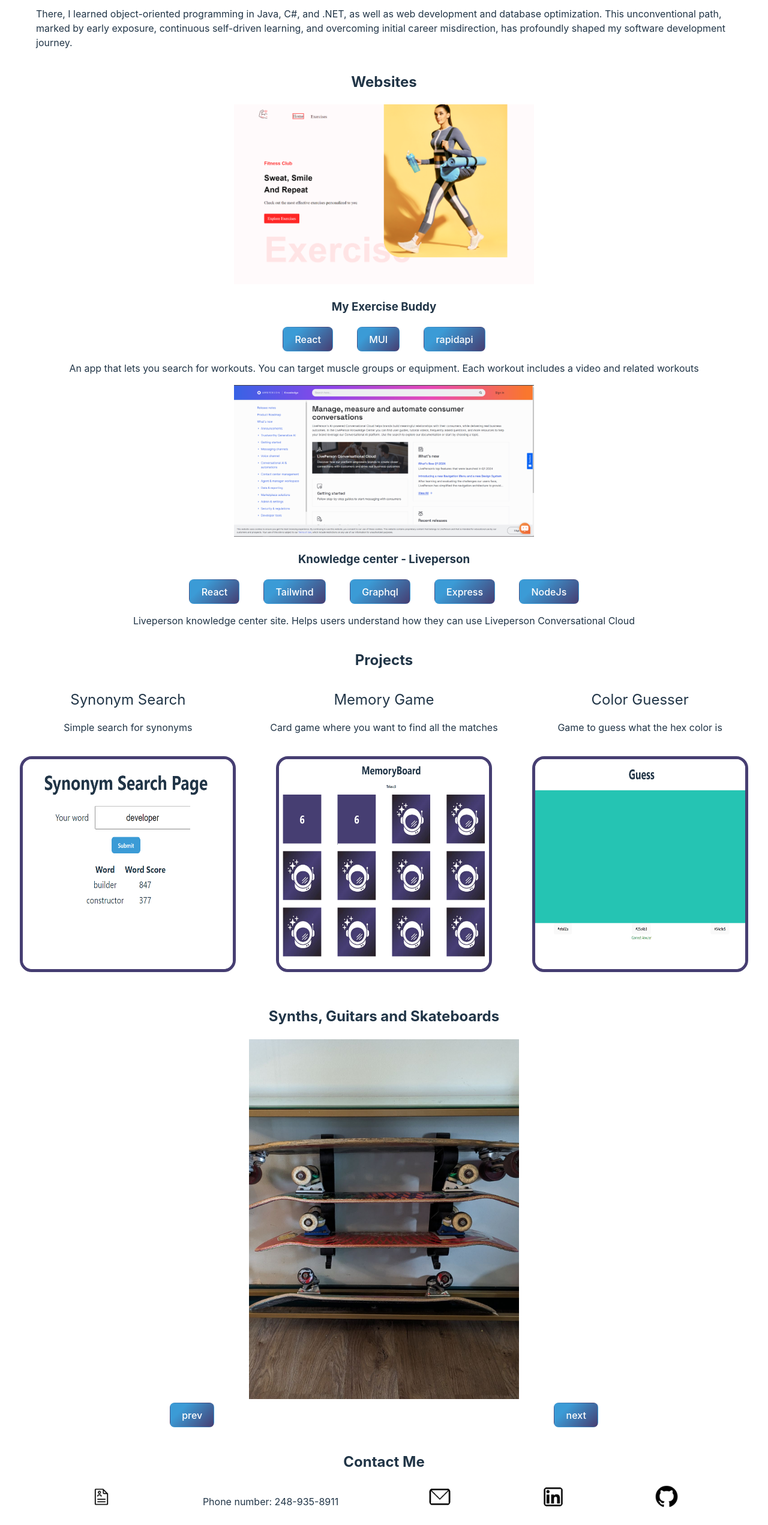
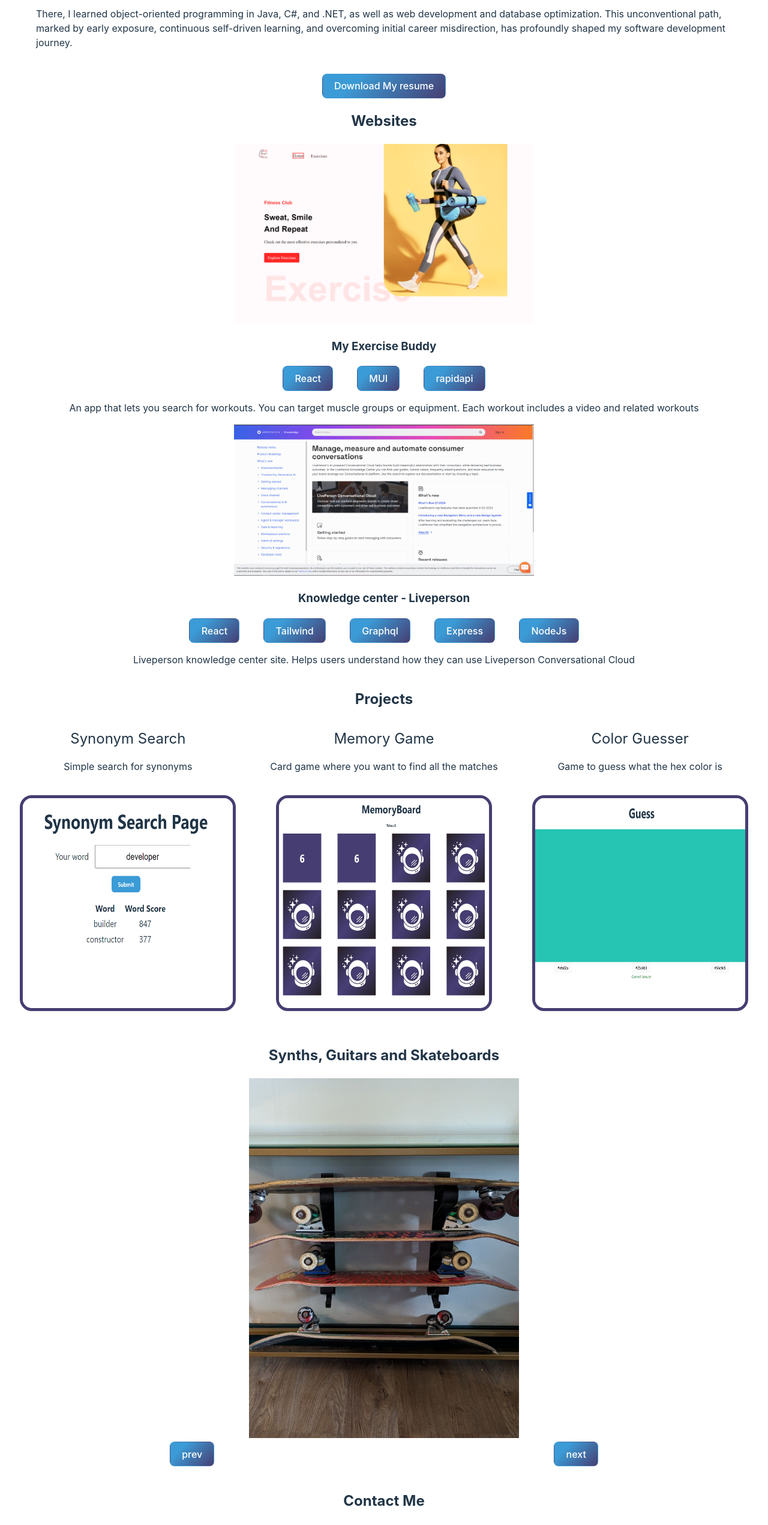
Before and after one commit to acdickin/react-projects, a React (Vite) app: page / in a window 1280 px wide. Shown: the part 1140-3683 px from the top of the page at 60% size. Built offline with nearby package versions, Linux system fonts and the light colour scheme.

Commit message:
added resume after journey

```diff
--- a/src/components/Contact.tsx
+++ b/src/components/Contact.tsx
@@ -1,6 +1,6 @@
 import linkedin from '../assets/linkedin.png'
 import github from '../assets/GitHub.png'
-import resume from '../assets/AndrewCosmic-Resume.pdf'
+import resume from '../assets/AndrewCosmicResume.pdf'
 import email from '../assets/email.png'
 import resumeImg from '../assets/resume.png'
 
@@ -12,15 +12,10 @@ const Contact = () => {
                 <a href={resume}>
                     <img className="social-img" src={resumeImg} alt="resume" />
                 </a>
-                <p>Phone number: 248-935-8911</p>
                 <a href="mailto: acdickin@gmail.com"> <img className="social-img" src={email} alt="linkedin" /></a>
                 <a href="https://www.linkedin.com/in/andrew-cosmic-a8bbb22a/" target="_blank">
                     <img className="social-img" src={linkedin} alt="linkedin" />
                 </a>
-                <a href="https://github.com/acdickin/" target="_blank">
-                    <img className="social-img" src={github} alt="github" />
-                </a>
-
             </div>
         </div>
     )
--- a/src/components/Header.tsx
+++ b/src/components/Header.tsx
@@ -3,7 +3,7 @@ import "../App.css"
 import linkedin from '../assets/linkedin.png'
 import email from '../assets/email.png'
 import resumeImg from '../assets/resume.png'
-import resume from '../assets/AndrewCosmic-Resume.pdf'
+import resume from '../assets/AndrewCosmicResume.pdf'
 
 import { useLocation } from 'react-router-dom';
 const Header = () => {
--- a/src/components/Journey.tsx
+++ b/src/components/Journey.tsx
@@ -1,4 +1,5 @@
 import fun from '../assets/fun-me.jpg'
+import resume from '../assets/AndrewCosmicResume.pdf'
 const Journey = () => {
     return (
         <div className="heroBanner">
@@ -12,7 +13,12 @@ const Journey = () => {
                     <p> Although my parents dissuaded me from pursuing IT in college due to concerns about outsourcing, leading me to earn a bachelor's degree in pre-law, my passion for engineering persisted. I returned to school at Seattle Central Community College, where I learned about containerization and Internet protocols. However, the limited course offerings prompted me to transfer to a college in Washington that accepted my credits and offered a Post-Bachelor Studies program in Database Administration.</p>
                     <p>There, I learned object-oriented programming in Java, C#, and .NET, as well as web development and database optimization. This unconventional path, marked by early exposure, continuous self-driven learning, and overcoming initial career misdirection, has profoundly shaped my software development journey.</p>
                 </div>
+                <br />
+                <a href={resume}>
+                    <button> Download My resume</button>
+                </a>
             </div>
+
         </div >
     )
 }
```
Also changed, not shown: 2 other files (tests, documents, lock files or other folders).
